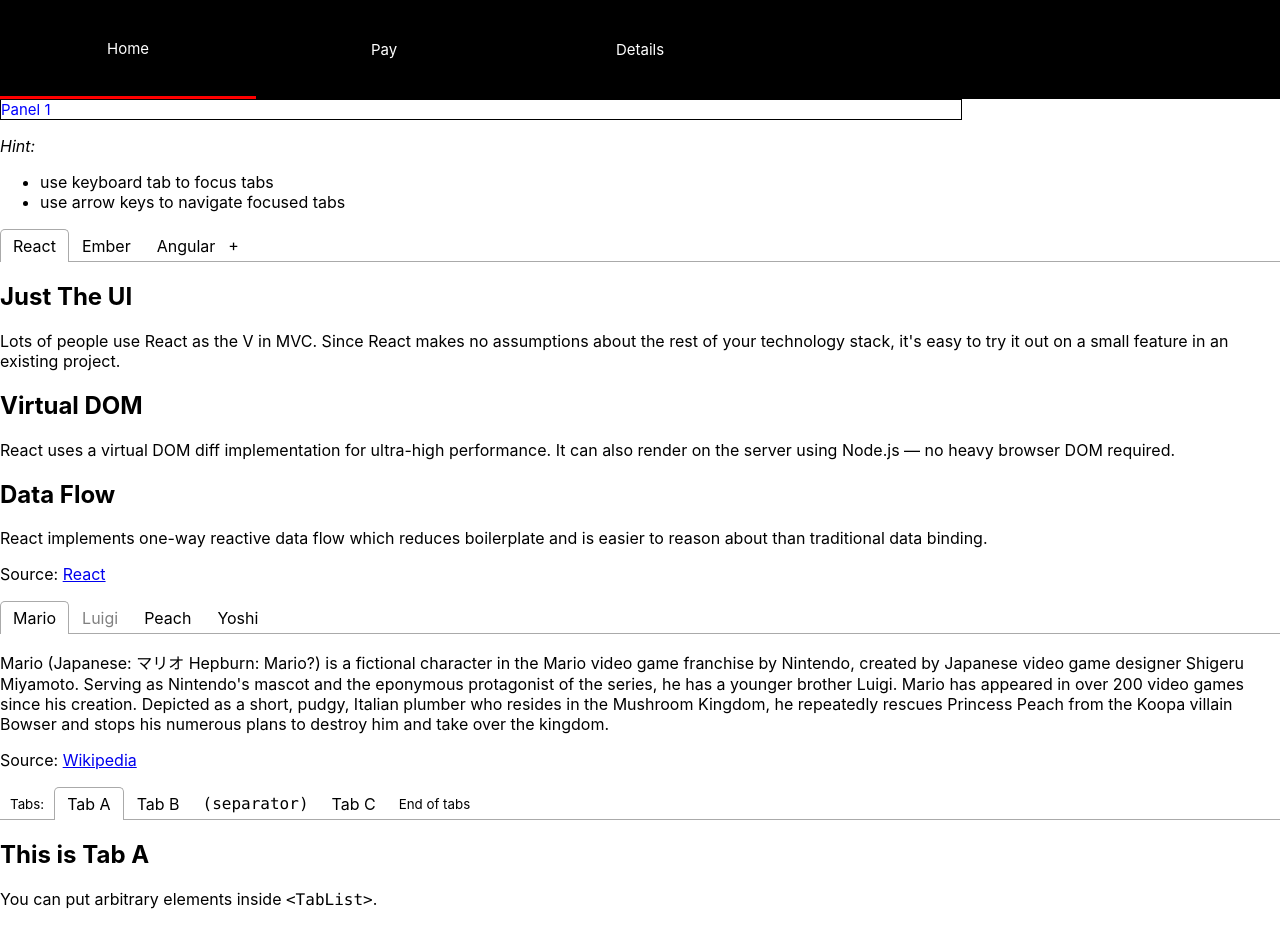
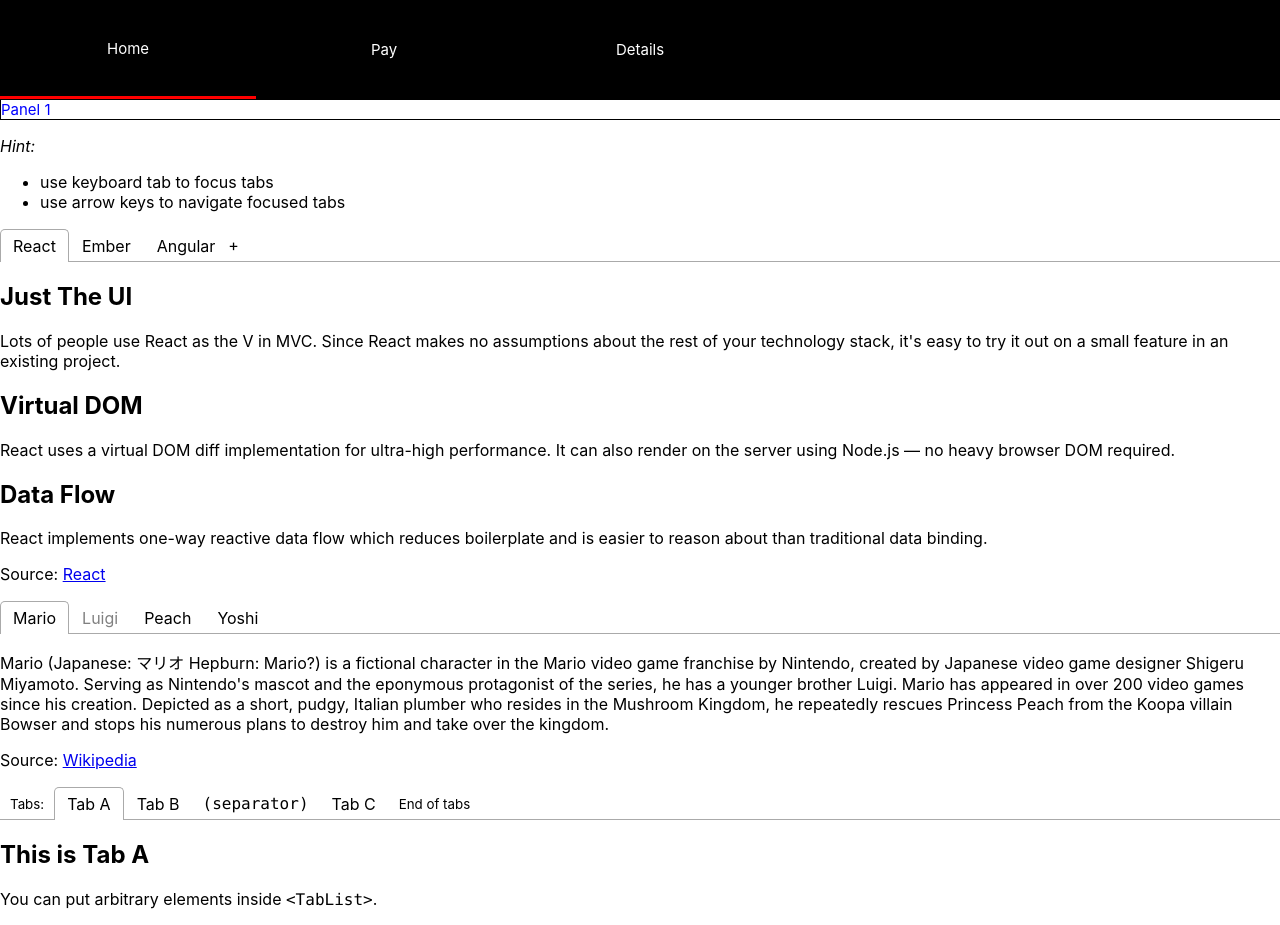
Before and after one commit to guymcmanusgithub/styled-tabs, a React (Create React App) app: page / in a window 1280 px wide. Built offline with nearby package versions, Linux system fonts and the light colour scheme.

Commit message:
fixed styling properties

```diff
--- a/src/components/nav-tab.style.js
+++ b/src/components/nav-tab.style.js
@@ -52,7 +52,7 @@ export const Tab = styled(StyledTab)`
 export const TabPanel = styled(StyledTabPanel)`
   margin: 0;
   display: none;
-  width: 75%;
+  width: ${props => props.vertical ? '75%' : '100%'};
   border: 1px solid black;
   color: blue;
 
```
